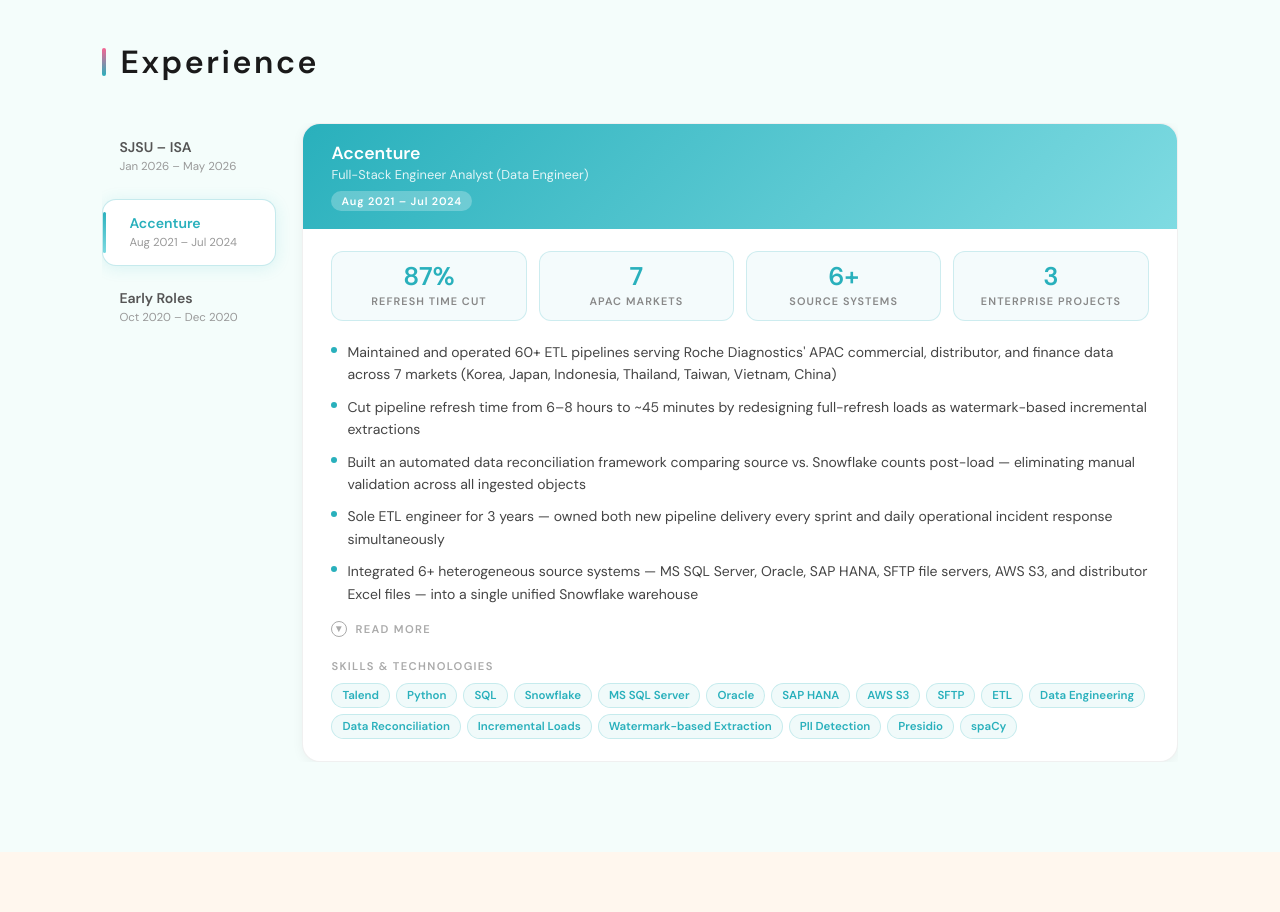
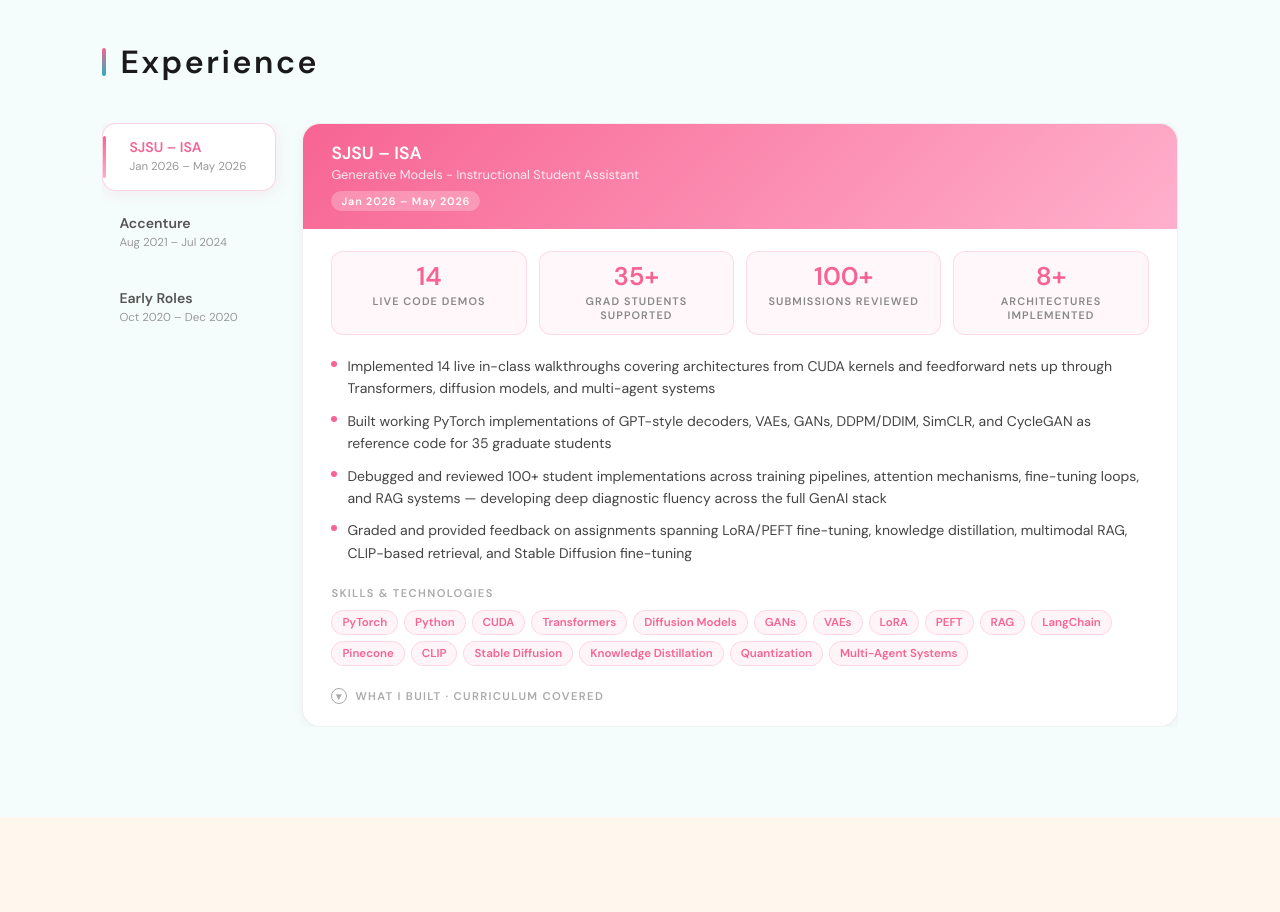
Before and after one commit to ChetanaMuralidharan/Chetana-portfolio, a React (Vite) app: page / in a window 1280 px wide. Shown: the part 1560-2472 px from the top of the page. Built offline with nearby package versions, Linux system fonts and the light colour scheme.

Commit message:
updated resume

```diff
--- a/src/components/Experience.jsx
+++ b/src/components/Experience.jsx
@@ -274,7 +274,7 @@
 ];
 
 export default function Experience() {
-  const [activeId, setActiveId] = useState("accenture");
+  const [activeId, setActiveId] = useState("isa");
   const [hoveredId, setHoveredId] = useState(null);
   const active = roles.find((r) => r.id === activeId);
 
--- a/src/components/Hero.jsx
+++ b/src/components/Hero.jsx
@@ -19,12 +19,12 @@
     {
       label: "Data & Analytics Engineer",
       sub: "ETL · Snowflake · dbt · Airflow",
-      href: "/resume-de.pdf",
+      href: "./resume-de.pdf",
     },
     {
       label: "AI Engineer · ML Engineer",
       sub: "LLMs · RAG · Agents · PyTorch",
-      href: "/resume-aiml.pdf",
+      href: "./resume-aiml.pdf",
     },
   ];
 
```
